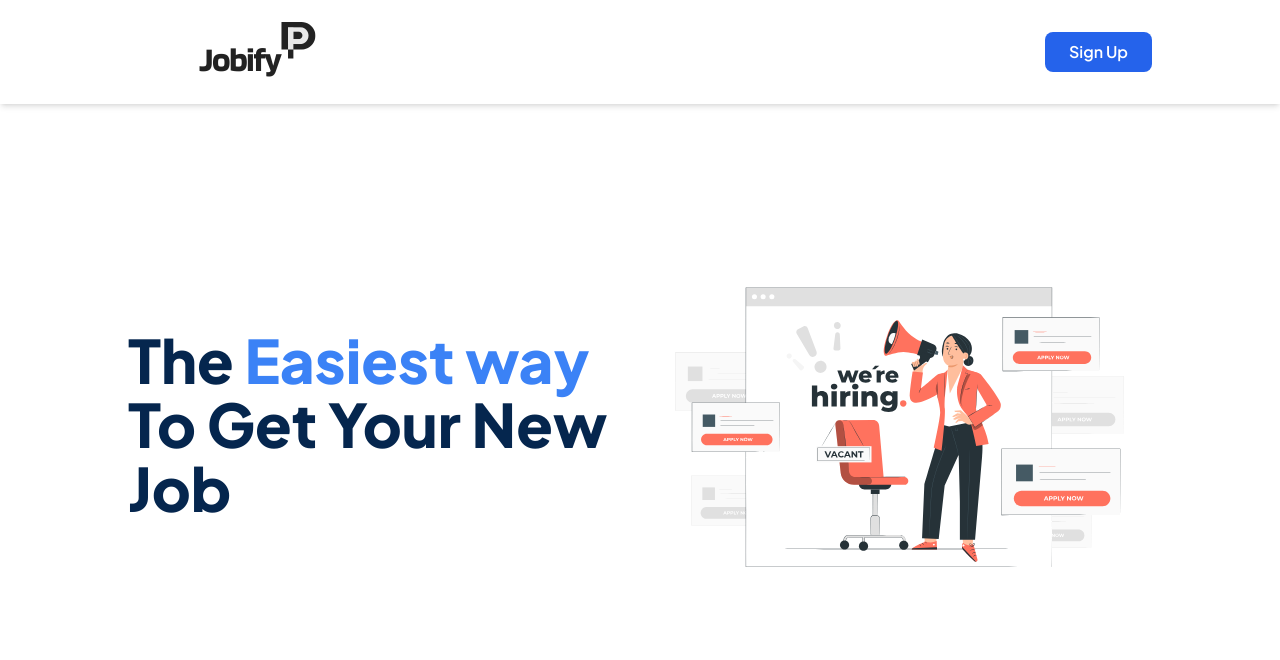
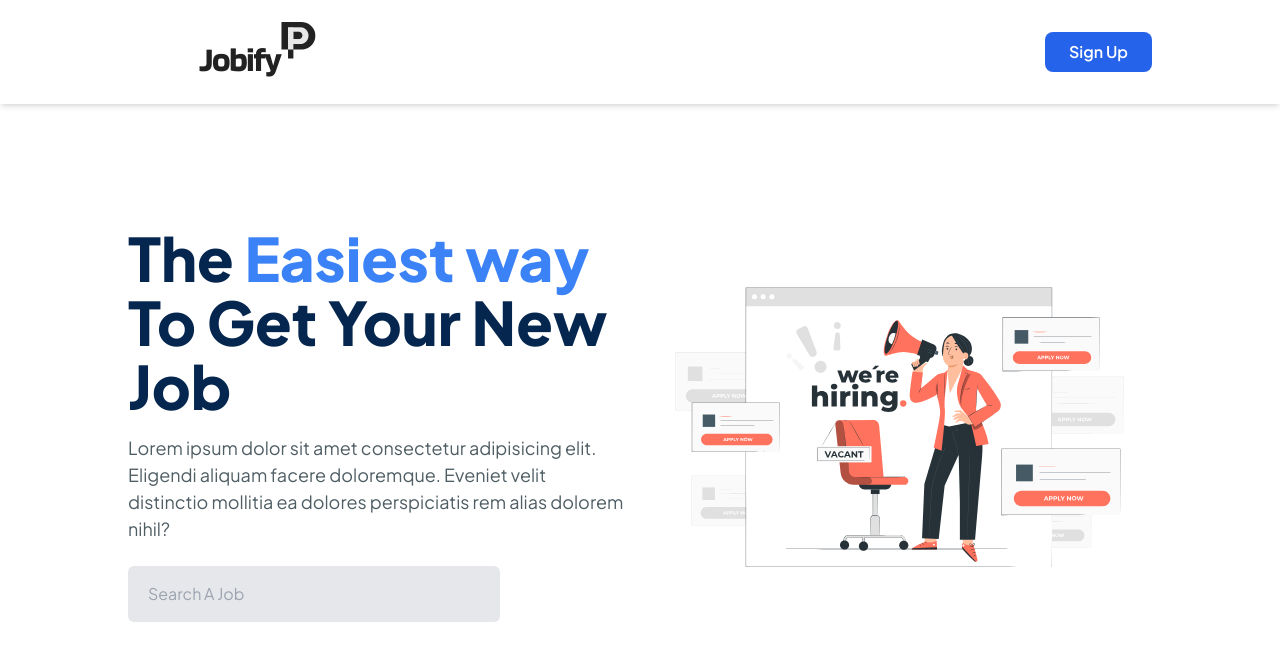
Before and after one commit to moonspark78/Job_Portal_NextJS-, a Next.js app: page / in a window 1280 px wide. Shown: the top 660 px of the page. Built offline with nearby package versions, Linux system fonts and the light colour scheme; no server answers.

Commit message:
:art: fix the  bug     :art:

```diff
--- a/app/components/Home/Hero.tsx
+++ b/app/components/Home/Hero.tsx
@@ -14,6 +14,19 @@ const Hero = () => {
                     lg:leading-[4rem] font-extrabold'>
                         The <span className='text-blue-500'>Easiest way</span> <br /> To Get Your New Job
                     </h1>
+                    <p className='text-[#4f5e64] text-[16px] md:text-[18px] mt-[1rem]'>
+                        Lorem ipsum dolor sit amet consectetur adipisicing elit.
+                        Eligendi aliquam facere doloremque. Eveniet velit distinctio mollitia ea
+                        dolores perspiciatis rem alias dolorem nihil?
+                    </p>
+                    {/* searchBox */}
+                    <div className='mt-[1.5rem]'>
+                        <input
+                            type="text"
+                            className='w-[60%] md:w-[70%] lg:w-[75%] px-5 py-4 outline-none rounded-md bg-gray-200'
+                            placeholder='Search A Job'
+                        />
+                    </div>
                 </div>
                 {/* image */}
                 <div className='hidden lg:block'>
```
